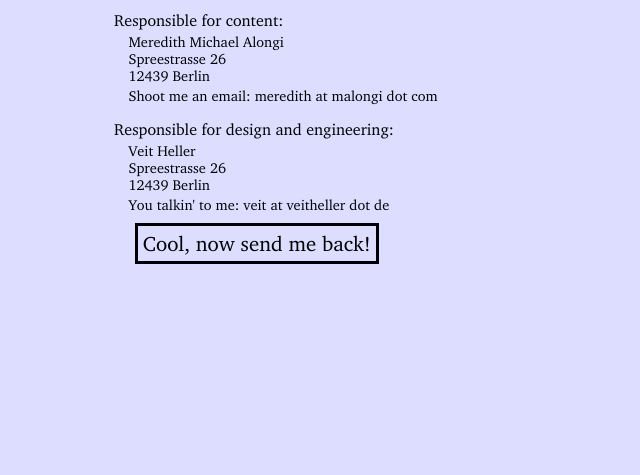
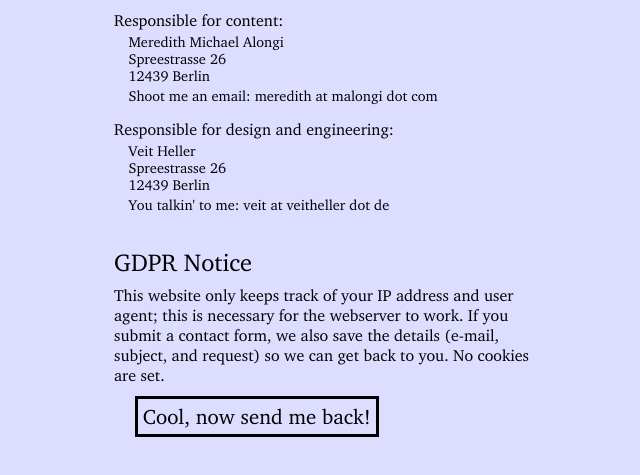
Before and after one commit to hellerve/malongi, a website: page views/imprint.html in a window 1280 px wide. Shown: the part 273-748 px from the top of the page, without its empty margins (222-862 px from the left). Drawn offline with Linux system fonts and the light colour scheme; files that its build step writes are made by us from their sources; files whose address does not match are found by name.

Commit message:
add gdpr notice

```diff
--- a/views/imprint.html
+++ b/views/imprint.html
@@ -23,6 +23,13 @@
 	  <p>12439 Berlin</p>
 	  <p>You talkin' to me: veit at veitheller dot de</p>
 	</div>
+        <h3>GDPR Notice</h3>
+        <p class="font-size-normal let-me-breathe">
+          This website only keeps track of your IP address and user agent; this
+          is necessary for the webserver to work. If you submit a contact form,
+          we also save the details (e-mail, subject, and request) so we can get
+          back to you. No cookies are set.
+        </p>
 	<a class="text-center buttonish-link" href="./">Cool, now send me back!</a>
       </div>
     </div>
```
